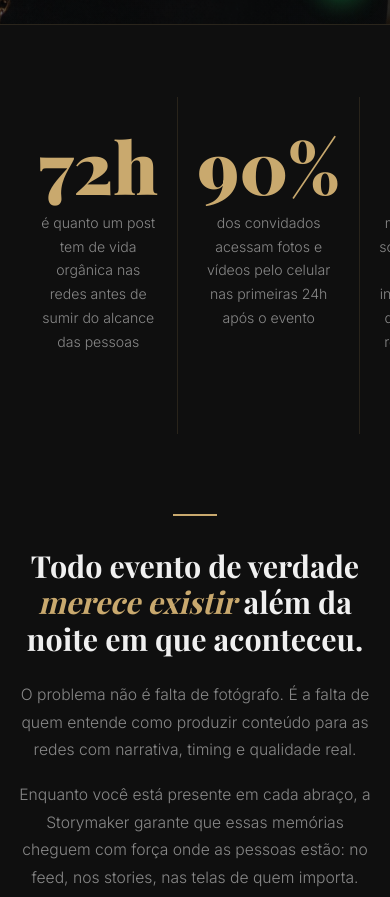
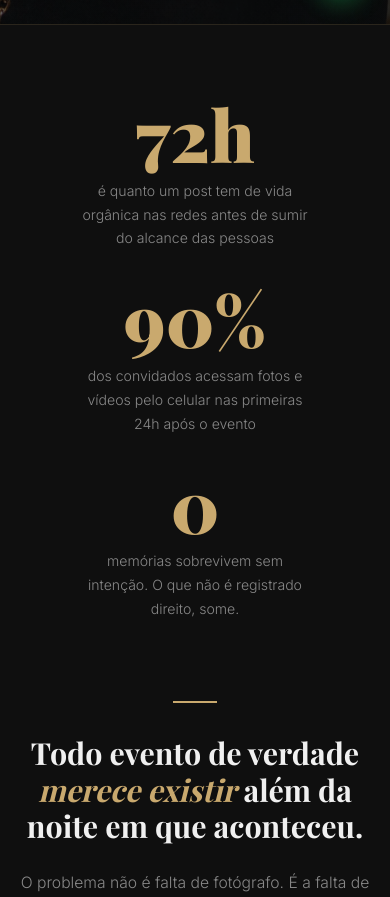
Before and after one commit to Butterfly1105/landpagethaystorymaker, a plain HTML site: page index.html in a window 390 px wide. Shown: the part 820-1717 px from the top of the page. Drawn offline with nearby package versions, Linux system fonts and the light colour scheme; a web font is replaced by a local one.

Commit message:
fix: stats empilhados verticalmente e centralizados
Co-Authored-By: Claude Sonnet 4.6 <noreply@anthropic.com>

```diff
--- a/index.html
+++ b/index.html
@@ -236,16 +236,16 @@
             border-bottom: 1px solid var(--card-border);
         }
         .hook-stats {
-            display: grid;
-            grid-template-columns: repeat(3, 1fr);
-            gap: 1px;
-            background: var(--card-border);
+            display: flex;
+            flex-direction: column;
+            align-items: center;
+            gap: 3rem;
             margin-bottom: 5rem;
         }
         .hook-stat {
-            background: var(--dark);
             text-align: center;
-            padding: 3rem 2.5rem;
+            max-width: 480px;
+            width: 100%;
         }
         .stat-number {
             font-family: 'Playfair Display', serif;
@@ -565,7 +565,7 @@
         }
 
         @media (max-width: 1024px) {
-            .hook-stats      { grid-template-columns: 1fr; }
+            .hook-stats      { gap: 2.5rem; }
             .services-grid   { grid-template-columns: 1fr 1fr; }
             .steps           { grid-template-columns: 1fr 1fr; }
             .step            { border-right: none; border-bottom: 1px solid var(--card-border); }
@@ -595,8 +595,7 @@
             .hero-cta      { gap: .75rem; }
             .btn-ghost     { display: none; }
 
-            .hook-stats    { grid-template-columns: repeat(3, 1fr); }
-            .hook-stat     { padding: 2rem 1.2rem; }
+            .hook-stats    { gap: 2rem; }
 
             .services-grid { grid-template-columns: 1fr; }
             .steps         { grid-template-columns: 1fr; }
```
